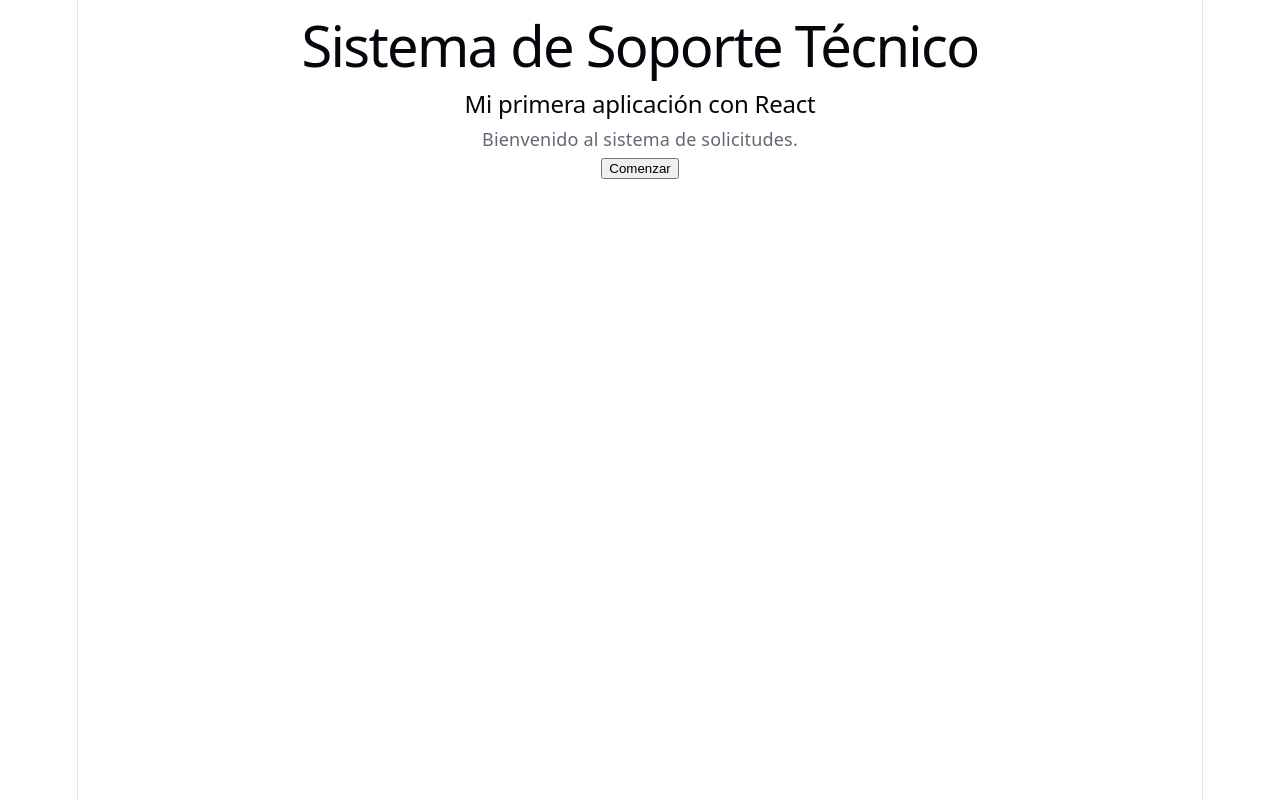
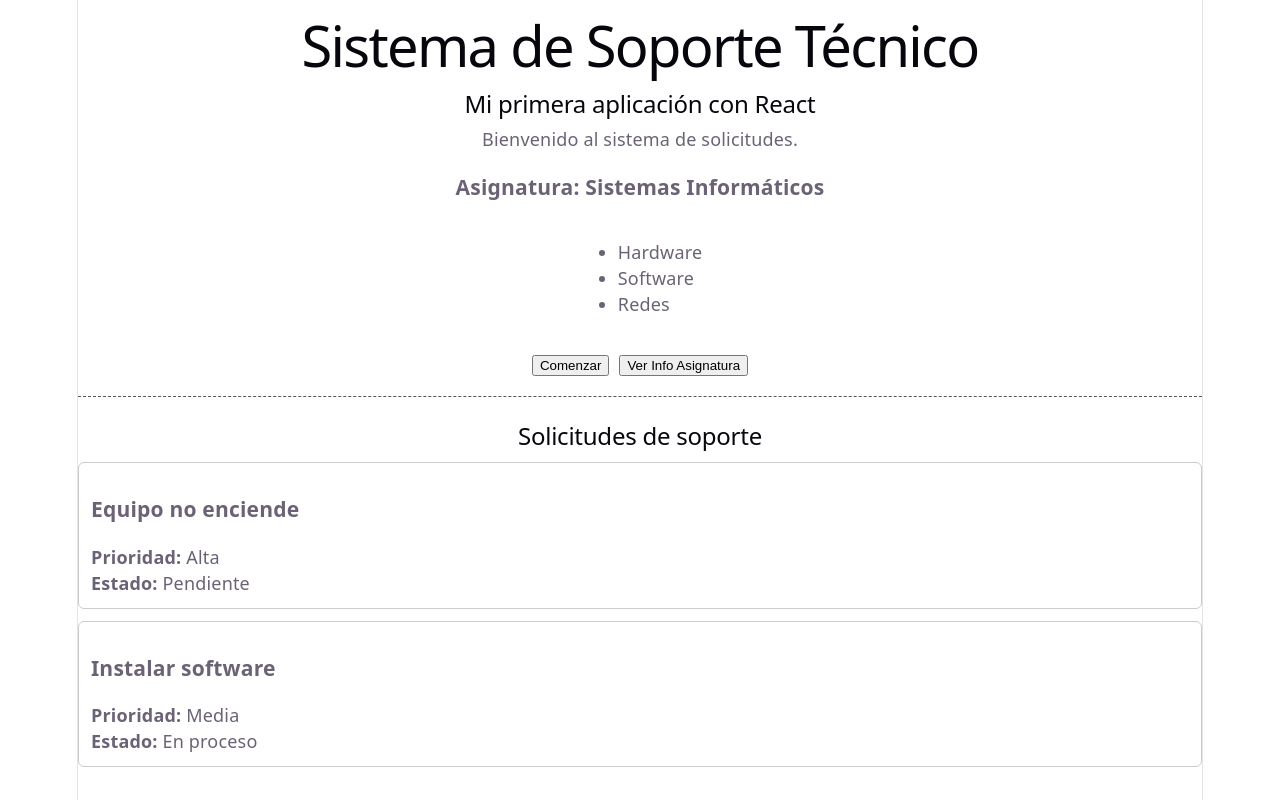
Before and after one commit to daamaleman/SoporteReact, a React (Vite) app: page / in a window 1280 px wide. Built offline with nearby package versions, Linux system fonts and the light colour scheme.

Commit message:
feat: integrate reusable SolicitudCard component and props layout (#3)
* feat: complete microchallenge A adding subject info and dynamic list

* feat: integrate reusable SolicitudCard component and props alongside existing subject info

```diff
--- a/src/App.jsx
+++ b/src/App.jsx
@@ -4,15 +4,66 @@
 import viteLogo from './assets/vite.svg'
 import './App.css'
 
+function SolicitudCard({ titulo, prioridad, estado }) {
+    return (
+        <article style={{ border: '1px solid #ccc', padding: '12px', margin: '12px 0', borderRadius: '6px', textAlign: 'left' }}>
+            <h3>{titulo}</h3>
+            <p><strong>Prioridad:</strong> {prioridad}</p>
+            <p><strong>Estado:</strong> {estado}</p>
+        </article>
+    )
+}
+
 function App() {
+    const nombreAsignatura = "Sistemas Informáticos"
+    const componentesRed = ["Hardware", "Software", "Redes"]
+
+    const mostrarNuevaAlerta = () => {
+        alert(`Estás cursando: ${nombreAsignatura}. ¡Mucho éxito!`)
+    }
+
     return (
         <main>
             <h1>Sistema de Soporte Técnico</h1>
             <h2>Mi primera aplicación con React</h2>
             <p>Bienvenido al sistema de solicitudes.</p>
+
+            {/* Microreto A: Información de la Asignatura */}
+            <section style={{ marginBottom: '25px', borderBottom: '1px dashed #555', paddingBottom: '20px' }}>
+                <h3>Asignatura: {nombreAsignatura}</h3>
+
+                <ul style={{ textAlign: 'left', display: 'inline-block' }}>
+                    {componentesRed.map((item, index) => (
+                        <li key={index}>{item}</li>
+                    ))}
+                </ul>
+
+                <div style={{ marginTop: '15px' }}>
                     <button onClick={() => alert('Bienvenido a React')}>
                         Comenzar
                     </button>
+
+                    <button onClick={mostrarNuevaAlerta} style={{ marginLeft: '10px' }}>
+                        Ver Info Asignatura
+                    </button>
+                </div>
+            </section>
+
+            <section style={{ marginTop: '20px' }}>
+                <h2>Solicitudes de soporte</h2>
+
+                <SolicitudCard
+                    titulo="Equipo no enciende"
+                    prioridad="Alta"
+                    estado="Pendiente"
+                />
+
+                <SolicitudCard
+                    titulo="Instalar software"
+                    prioridad="Media"
+                    estado="En proceso"
+                />
+            </section>
         </main>
     )
 }
```
Also changed, not shown: src/components/Solicitudcard.jsx (added, +9 -0 lines). Lines whose indentation alone changed are shown as unchanged.
